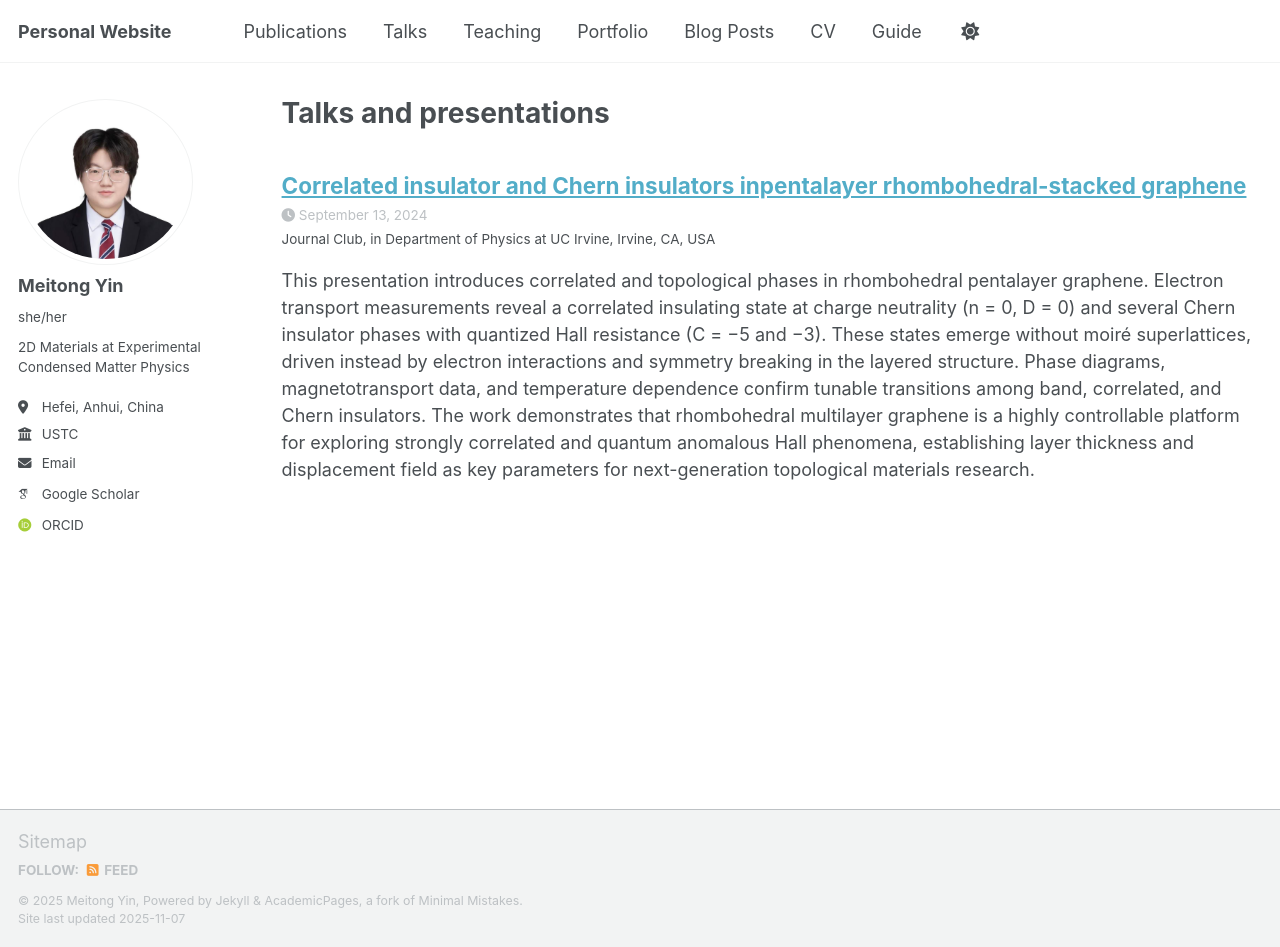
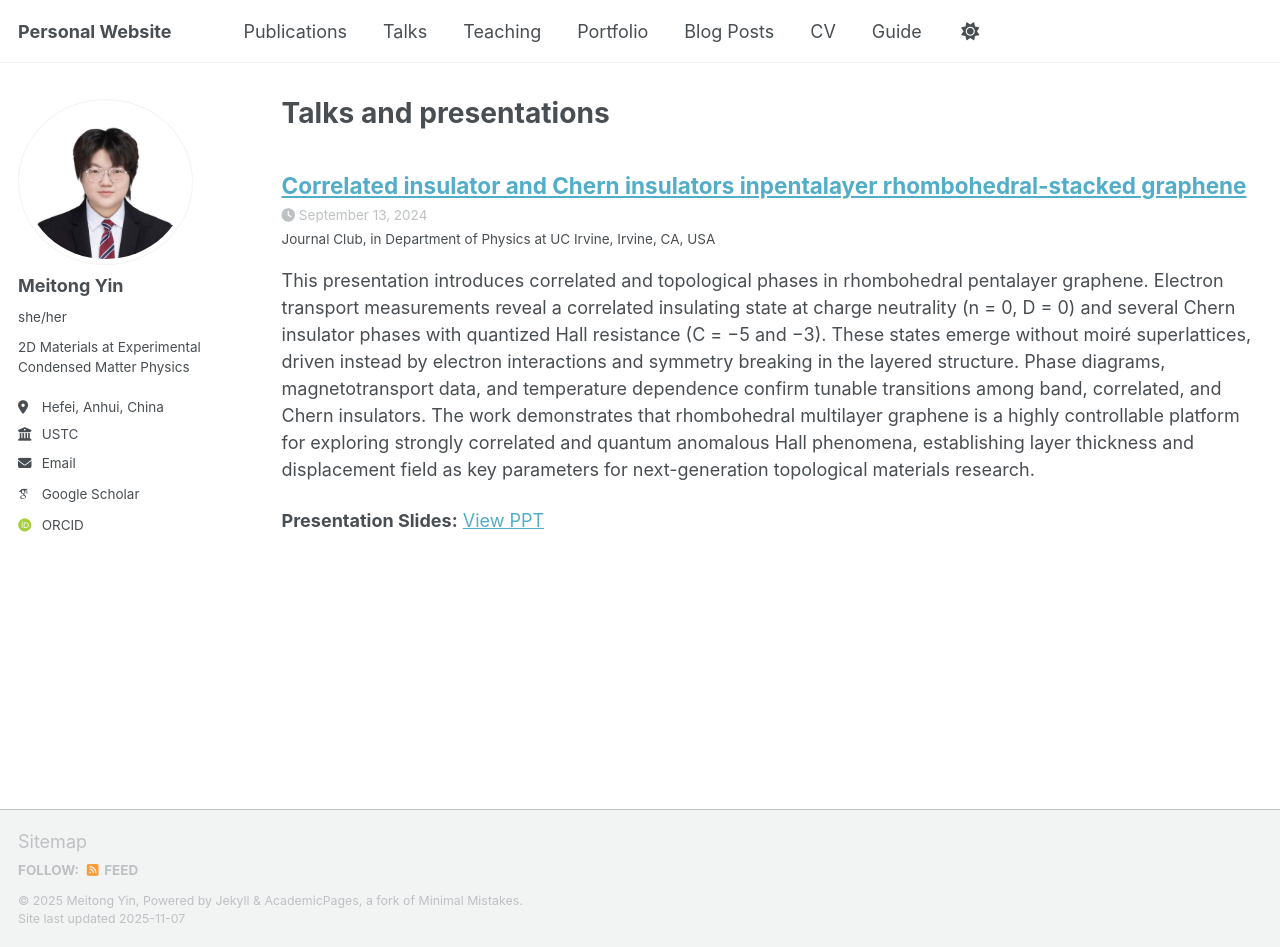
Before and after one commit to meitongyin3-star/meitongyin3-star.github.io, a Jekyll site: the page built from _pages/talks.html, in a window 1280 px wide and 947 px high. Built offline with Jekyll 4.4.1, drawn with Linux system fonts in a browser that asks for light colours; some web fonts are replaced; a script that is not in the unit is left out.

Commit message:
Add link to presentation slides in talks page
Added a link to the presentation slides in talks.html.

```diff
--- a/_pages/talks.html
+++ b/_pages/talks.html
@@ -14,3 +14,11 @@ author_profile: true
 {% for post in site.talks reversed %}
   {% include archive-single-talk.html %}
 {% endfor %}
+
+<!-- Add your PPT link below -->
+<p>
+  <strong>Presentation Slides:</strong>
+  <a href="https://kdocs.cn/l/cmcEKh91AeUU" target="_blank" rel="noopener noreferrer">
+    View PPT
+  </a>
+</p>
```
